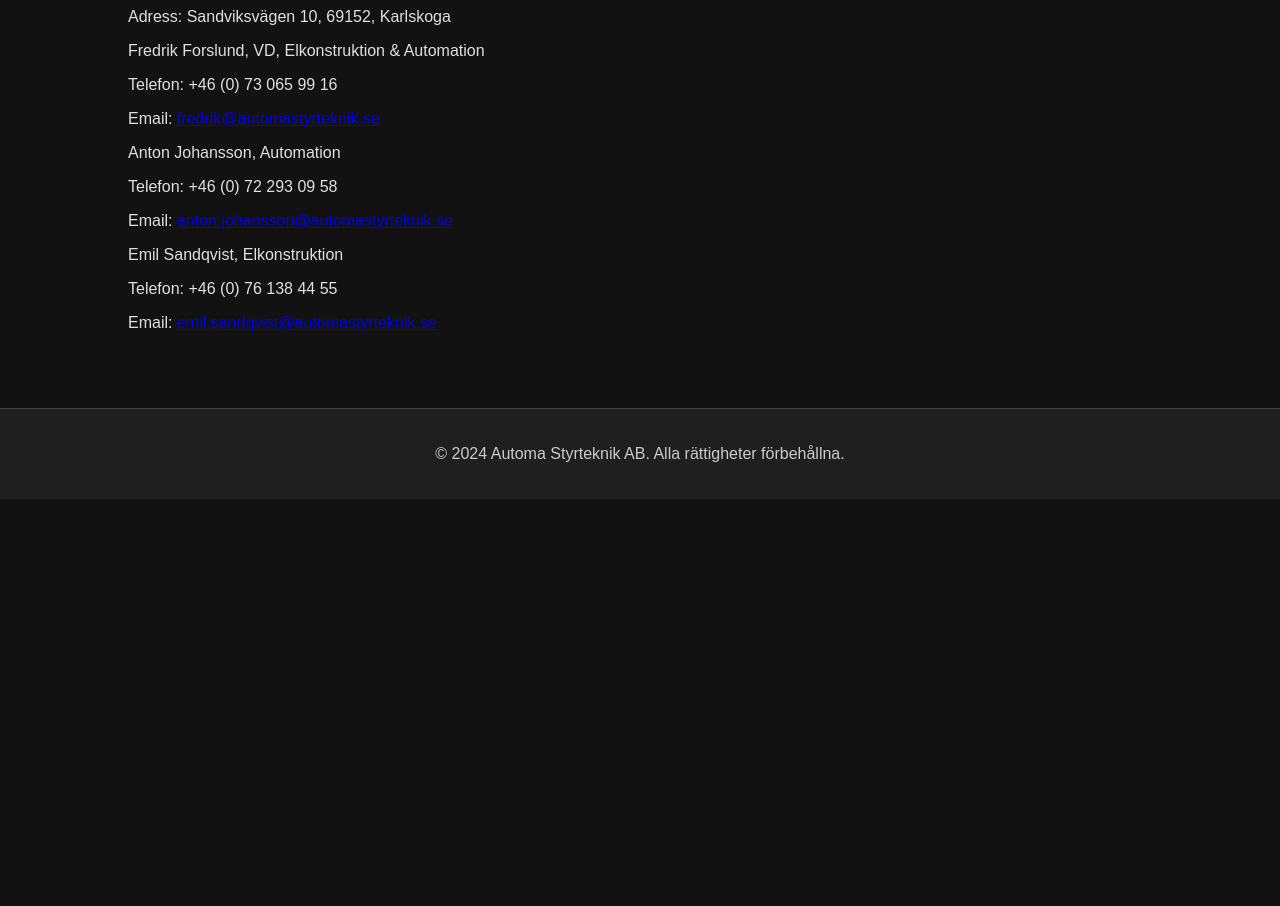
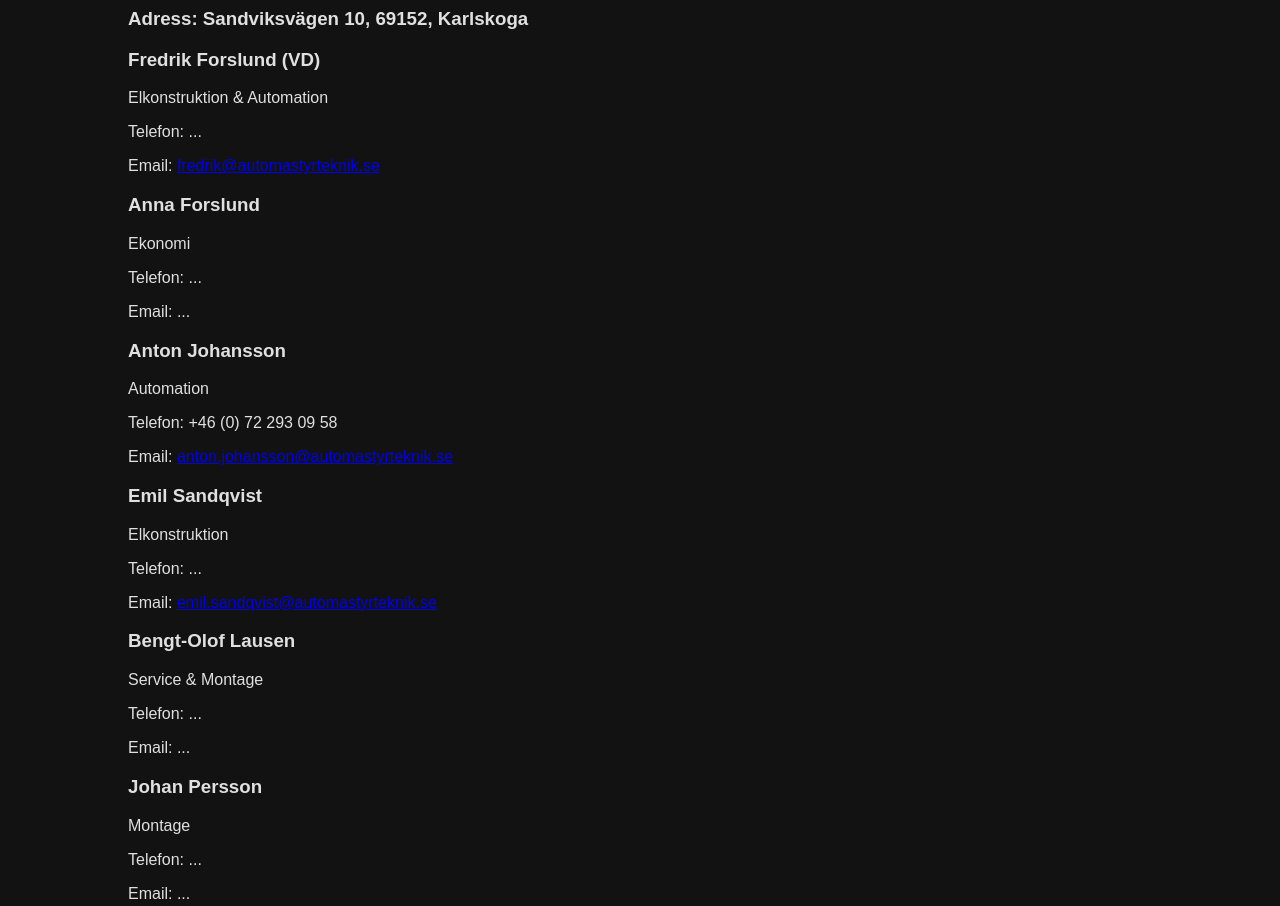
Before and after one commit to AnJ-Automa/AutomaStyrteknikWebsite, a plain HTML site: page index.html in a window 1280 px wide. Shown: the part 4120-5026 px from the top of the page. Before the commit the page ends 4619 px from the top, so only its background shows below. Drawn offline with Linux system fonts and the light colour scheme.

Commit message:
Update index.html

```diff
--- a/index.html
+++ b/index.html
@@ -83,20 +83,49 @@
     <section id="contact">
         <div class="container">
             <h2>Kontakta Oss</h2>
-	    <div class="contact-info">
-                <p>Adress: Sandviksvägen 10, 69152, Karlskoga</p>
+	    <h3>Adress: Sandviksvägen 10, 69152, Karlskoga</h3>
+	    <div class="contact-infos">
+                <div class="contact-infoVD">
+                    <h3>Fredrik Forslund (VD)</h3>
+		    <p>Elkonstruktion & Automation</p>
+	            <p>Telefon: ... </p>
+                    <p>Email: <a href="mailto: fredrik@automastyrteknik.se">fredrik@automastyrteknik.se</a></p>
+                </div>
 
-		<p>Fredrik Forslund, VD, Elkonstruktion & Automation</p>
-	        <p>Telefon: +46 (0) 73 065 99 16</p>
-                <p>Email: <a href="mailto: fredrik@automastyrteknik.se">fredrik@automastyrteknik.se</a></p>
+                <div class="contact-info">
+                    <h3>Anna Forslund</h3>
+		    <p>Ekonomi</p>
+	            <p>Telefon: ... </p>
+                    <p>Email: ... </p>
+                </div>
 
-                <p>Anton Johansson, Automation</p>
-	        <p>Telefon: +46 (0) 72 293 09 58</p>
-                <p>Email: <a href="mailto: anton.johansson@automastyrteknik.se">anton.johansson@automastyrteknik.se</a></p>
+                <div class="contact-info">
+                    <h3>Anton Johansson</h3>
+		    <p>Automation</p>
+	            <p>Telefon: +46 (0) 72 293 09 58</p>
+                    <p>Email: <a href="mailto: anton.johansson@automastyrteknik.se">anton.johansson@automastyrteknik.se</a></p>
+                </div>
 
-		<p>Emil Sandqvist, Elkonstruktion</p>
-	        <p>Telefon: +46 (0) 76 138 44 55</p>
-                <p>Email: <a href="mailto: emil.sandqvist@automastyrteknik.se">emil.sandqvist@automastyrteknik.se</a></p>
+                <div class="contact-info">
+                    <h3>Emil Sandqvist</h3>
+		    <p>Elkonstruktion</p>
+	            <p>Telefon: ... </p>
+                    <p>Email: <a href="mailto: emil.sandqvist@automastyrteknik.se">emil.sandqvist@automastyrteknik.se</a></p>
+                </div>
+
+                <div class="contact-info">
+                    <h3>Bengt-Olof Lausen</h3>
+		    <p>Service & Montage</p>
+	            <p>Telefon: ... </p>
+                    <p>Email: ... </p>
+                </div>
+
+                <div class="contact-info">
+                    <h3>Johan Persson</h3>
+		    <p>Montage</p>
+	            <p>Telefon: ... </p>
+                    <p>Email: ... </p>
+                </div>
             </div>
         </div>
     </section>
```
